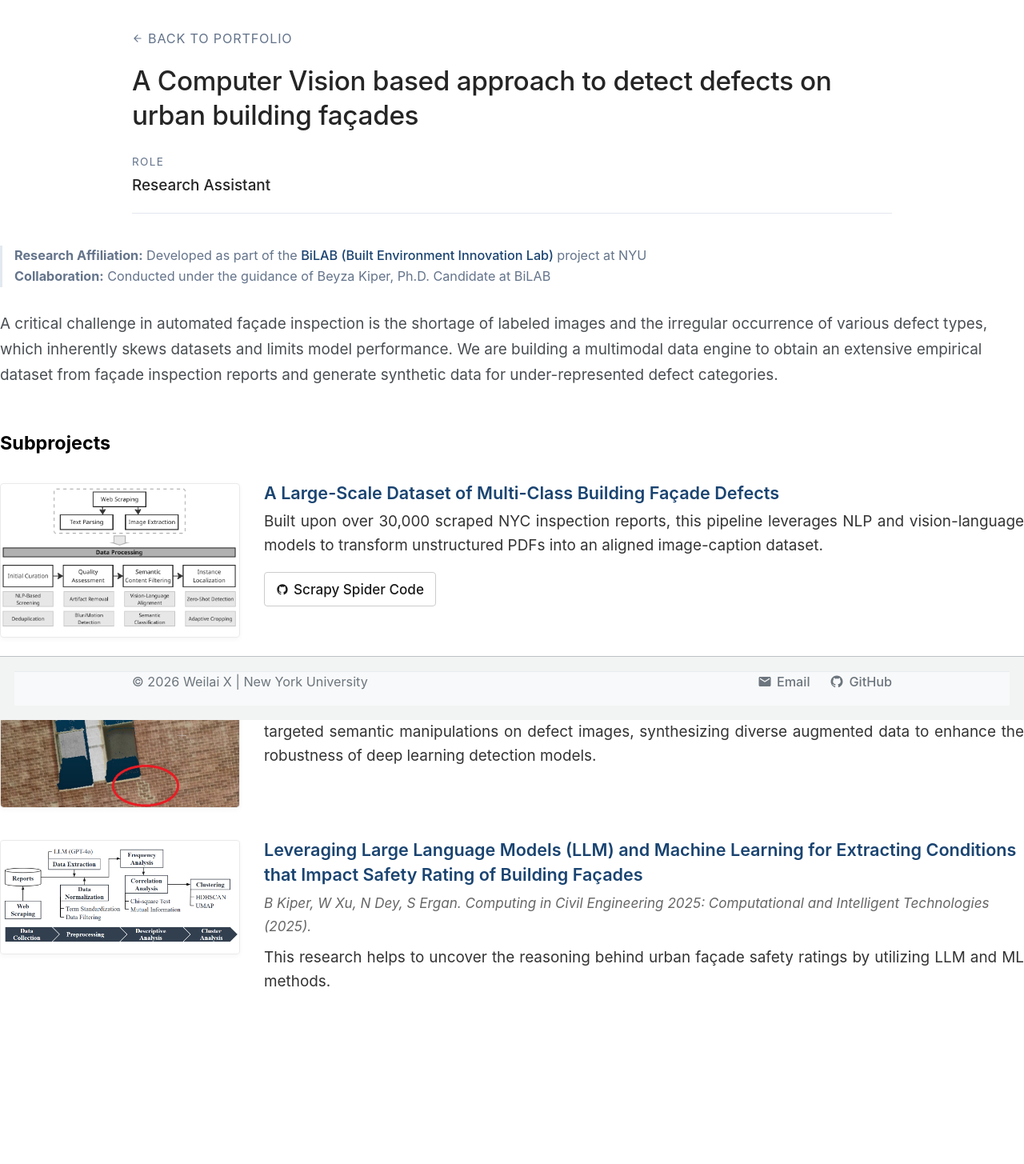
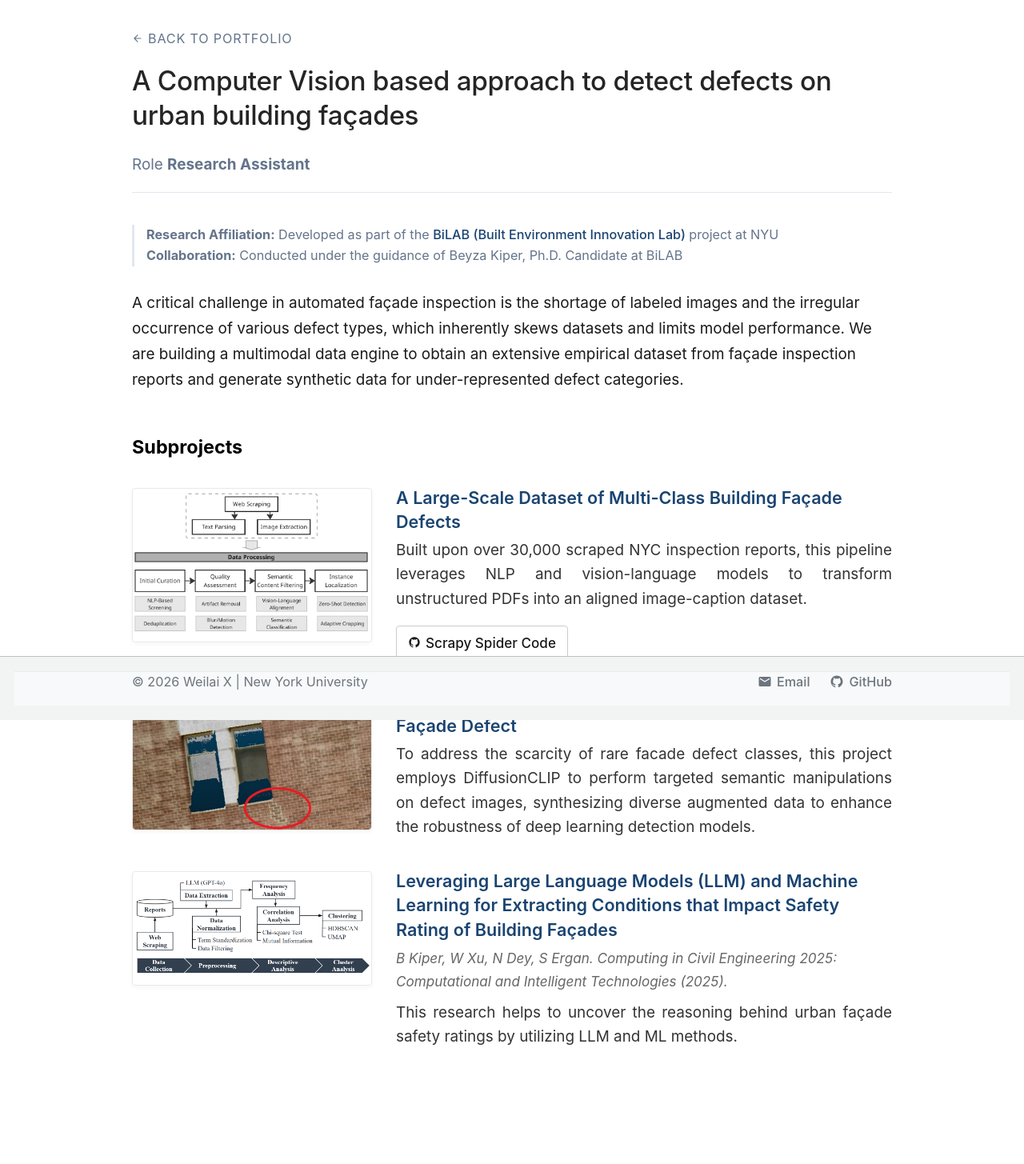
Before and after one commit to Seab0t/Seab0t.github.io, a Jekyll site: the page built from _portfolio/portfolio-facade.md, in a window 1280 px wide. Shown: the whole page at 80% size. Built offline with Jekyll 4.4.1, drawn with Linux system fonts in a browser that asks for light colours; a script bundle is joined from its source files by our own code; library files that are not in the unit come from our copies; before the commit the page ends 1386 px from its top, so only the background shows below that.

Commit message:
Update portfolio-item.html

```diff
--- a/_layouts/portfolio-item.html
+++ b/_layouts/portfolio-item.html
@@ -44,12 +44,20 @@ layout: default
     align-items: center;
     width: 100%;
   }
-  .meta-block { display: flex; flex-direction: column; }
-  .meta-title {
-    font-size: 0.75rem; text-transform: uppercase; letter-spacing: 0.1em;
-    color: #64748b; margin-bottom: 6px;
+
+  /* 🎯 严格修改：左侧 Role 块全面对齐您的参数 */
+  .meta-left-role {
+    font-size: 1.05rem;
+    font-weight: 400; /* 极致轻盈的正文质感 */
+    color: #64748b;    /* 核心：颜色全部改用您致谢块的 #64748b，消灭突兀的纯黑 */
   }
-  .meta-detail { font-size: 1.05rem; font-weight: 500; color: #252525; }
+
+  /* 核心：将原本突兀的粗体削减为 500 字重，颜色微调为比周围略深的深灰 */
+  .meta-left-role .role-highlight {
+    font-weight: 500;
+    color: #4d4d4d;
+    margin-left: 2px;
+  }
 
   /* 右侧：超链接容器 */
   .meta-right-links {
@@ -191,12 +199,10 @@ layout: default
     <h1>{{ page.title }}</h1>
 
 <div class="typography-meta-info">
-      {% if page.project_role %}
-      <div class="meta-block">
-        <span class="meta-title">Role</span>
-        <span class="meta-detail">{{ page.project_role }}</span>
-      </div>
-      {% endif %}
+      <div class="meta-left-role">
+        {% if page.project_role %}
+          Role  <strong>{{ page.project_role }}</strong>
+        {% endif %}
       </div>
 
       <div class="meta-right-links">
```
